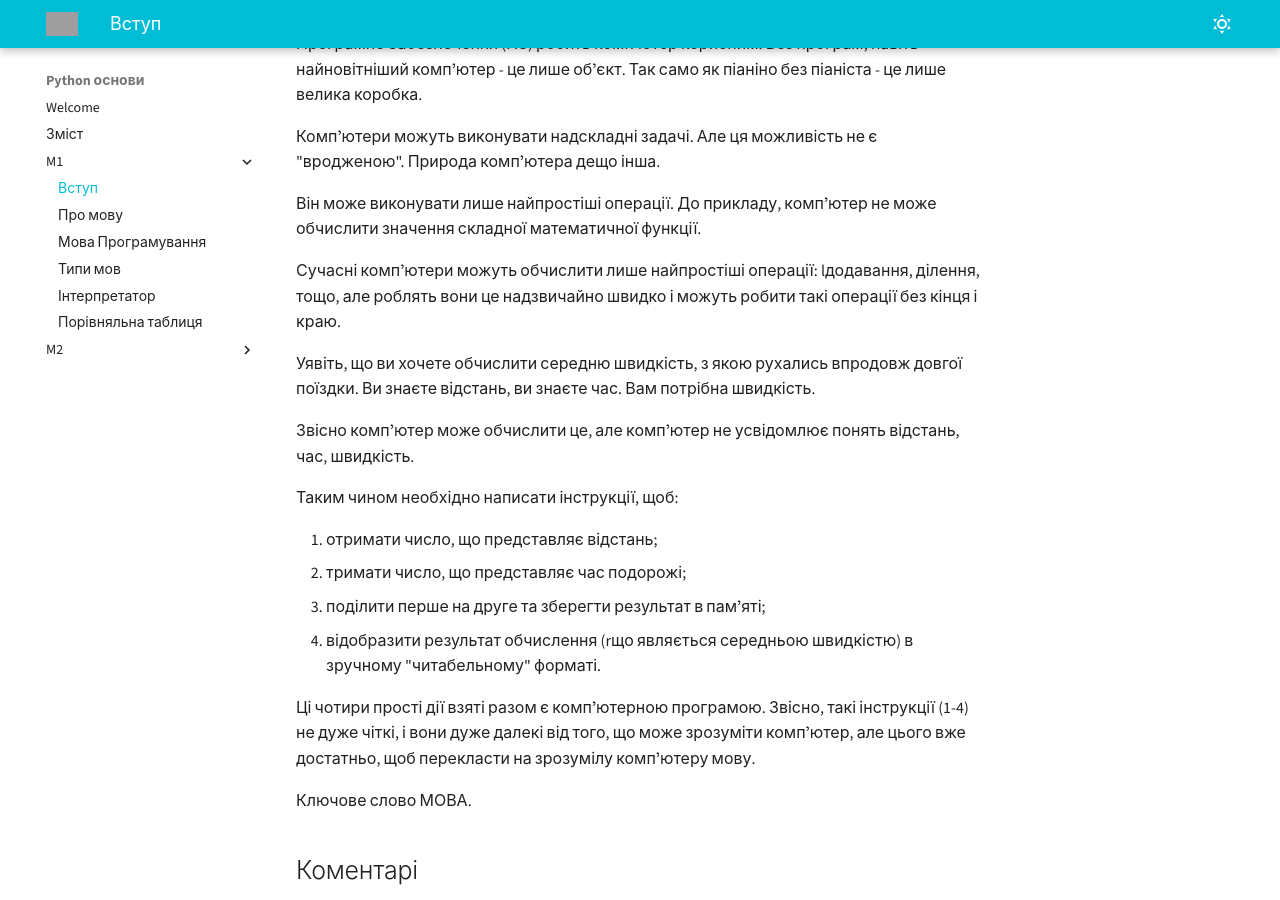
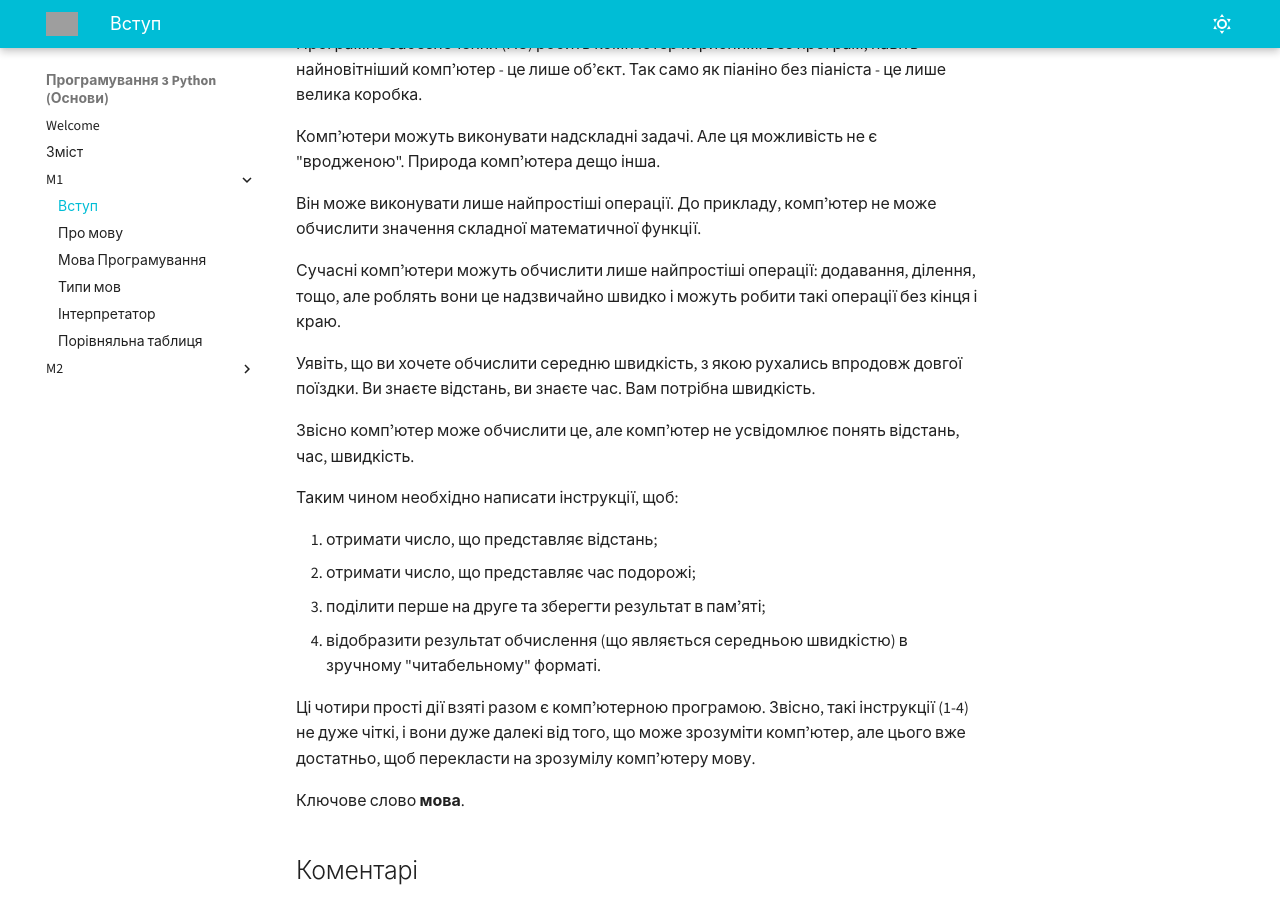
Before and after one commit to ekidscoding/python0, an MkDocs documentation site: the page built from docs/M1/102_how_prog_work.md, in a window 1280 px wide and 900 px high, scrolled down 699 px. Built offline with MkDocs 1.6.1 and Material for MkDocs 9.7.7, drawn with Linux system fonts in a browser that asks for light colours; comment, search, counter and statistics services are not loaded; grey boxes are pictures that could not be loaded.

Commit message:
110525 19

```diff
--- a/docs/M1/102_how_prog_work.md
+++ b/docs/M1/102_how_prog_work.md
@@ -26,7 +26,7 @@ title: Вступ
 
 Він може виконувати лише найпростіші операції. До прикладу, компʼютер не може обчислити значення складної математичної функції.
 
-Сучасні компʼютери можуть обчислити лише найпростіші операції: lдодавання, ділення, тощо, але роблять вони це надзвичайно швидко і можуть робити такі операції без кінця і краю.
+Сучасні компʼютери можуть обчислити лише найпростіші операції: додавання, ділення, тощо, але роблять вони це надзвичайно швидко і можуть робити такі операції без кінця і краю.
 
 Уявіть, що ви хочете обчислити середню швидкість, з якою рухались впродовж довгої поїздки. Ви знаєте відстань, ви знаєте час. Вам потрібна швидкість.
 
@@ -35,10 +35,10 @@ title: Вступ
 Таким чином необхідно написати інструкції, щоб:
 
 1. отримати число, що представляє відстань;
-2. тримати число, що представляє час подорожі;
+2. отримати число, що представляє час подорожі;
 3. поділити перше на друге та зберегти результат в памʼяті;
-4. відобразити результат обчислення (rщо являється середньою швидкістю) в зручному "читабельному" форматі.
+4. відобразити результат обчислення (що являється середньою швидкістю) в зручному "читабельному" форматі.
 
 Ці чотири прості дії взяті разом є компʼютерною програмою. Звісно, такі інструкції (1-4) не дуже чіткі, і вони дуже далекі від того, що може зрозуміти компʼютер, але цього вже достатньо, щоб перекласти на зрозумілу компʼютеру мову.
 
-Ключове слово МОВА.
+Ключове слово **мова**.
--- a/mkdocs.yml
+++ b/mkdocs.yml
@@ -1,4 +1,4 @@
-site_name: Python основи
+site_name: Програмування з Python (Основи)
 site_url: https://ekidscoding.github.io/python0/
 theme:
   favicon: assets/favicon.ico
```
Also changed, not shown: docs/M2/s2_literals/218_literals.md (added, +33 -0 lines), docs/M2/s2_літерали/218_literals.md (deleted, +0 -3 lines).
